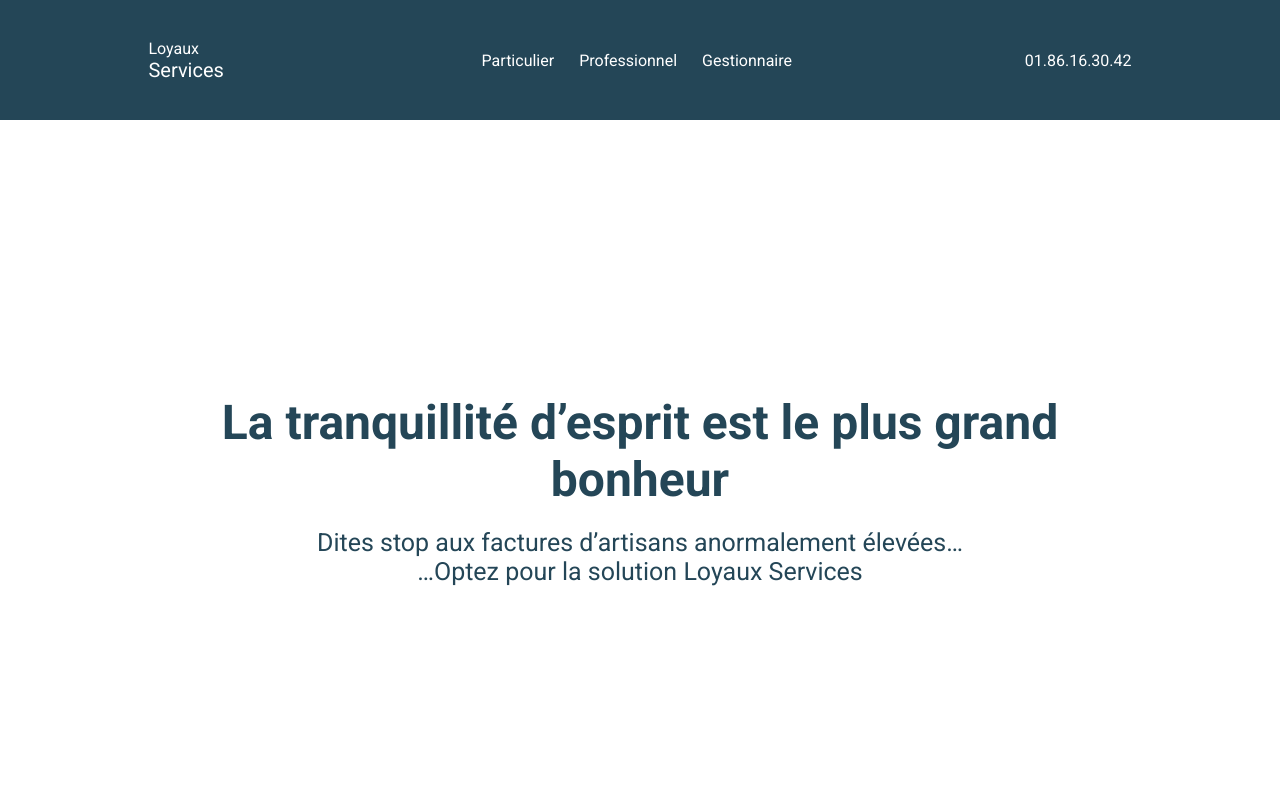
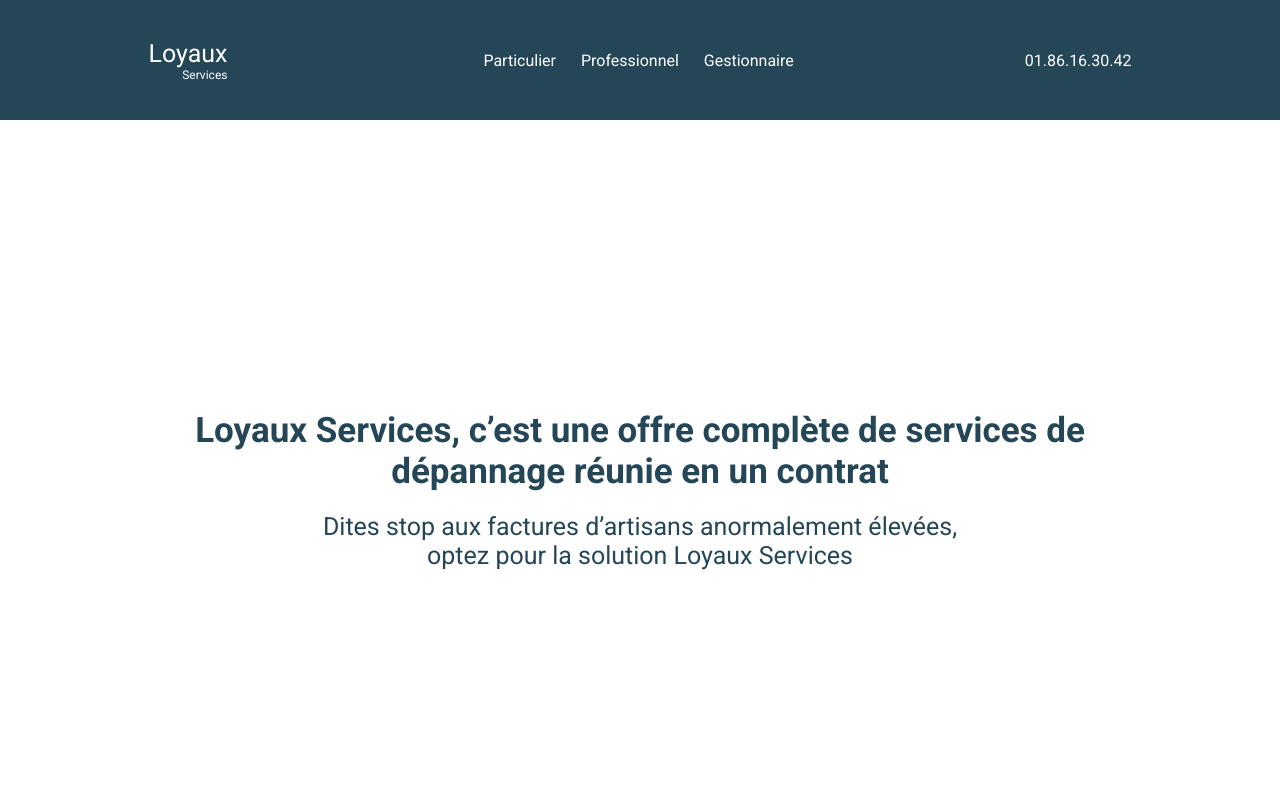
Before and after one commit to Rebco2001/loyaux_services, a plain HTML site: page index.html in a window 1280 px wide. Shown: the top 800 px of the page. Drawn offline with Linux system fonts and the light colour scheme.

Commit message:
ajout maison et modification mineures

```diff
--- a/css/style.css
+++ b/css/style.css
@@ -43,7 +43,7 @@
 }
 
 .title{
-	font-size: 48px;
+	font-size: 35px;
 	font-weight: 700;
 	margin-bottom: 20px;
 }
@@ -67,9 +67,9 @@
 	width: 90vw;
 }
 
-.arrondi{
+/*.arrondi{
 	border-radius: 20px;
-}
+}*/
 
 .display{
 	display: flex;
@@ -180,8 +180,14 @@
 	align-items:center ;
 }
 
+.logo p{
+	font-size: 25px;
+}
+
 .sous_h1{
-    font-size: 20px;
+    font-size: 12px;
+    display: flex;
+    justify-content: flex-end;
 }
 
 
@@ -345,13 +351,13 @@
 	padding: 10px;
 	padding-top: 25px;
 	width: 21%;
-	border-radius: 10px;
+	/*border-radius: 10px;*/
 }
 .items article img {
 	width: 160px;
 	height: 160px;
 	object-fit: cover;
-	border-radius: 10px;
+	/*border-radius: 10px;*/
 }
 .items article h3 {
 	font-size: 22px;
@@ -609,7 +615,7 @@
 
 .item__img img {
     width: 100%;
-    border-radius: 15px;
+    /*border-radius: 15px;*/
 }
 
 .item__content {
--- a/index.html
+++ b/index.html
@@ -45,8 +45,8 @@
     <main>
       <div class="limitedWidthBlockContainer">
         <div class="limitedWidthBlock banniere">
-          <span class="title"><p>La tranquillité d’esprit est le plus grand bonheur</p></span>
-          <span class="p1"><p>Dites stop aux factures d’artisans anormalement élevées…<br>…Optez pour la solution Loyaux Services</p></span>
+          <span class="title"><p>Loyaux Services, c’est une offre complète de services de dépannage réunie en un contrat</p></span>
+          <span class="p1"><p>Dites stop aux factures d’artisans anormalement élevées,<br>optez pour la solution Loyaux Services</p></span>
         </div>
       </div>
 
```
